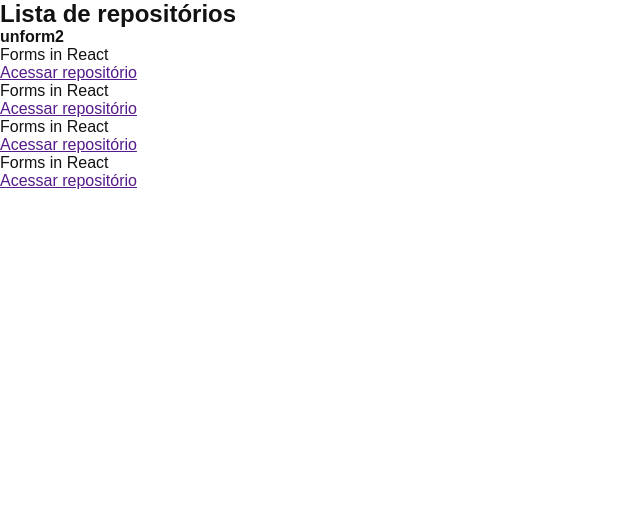
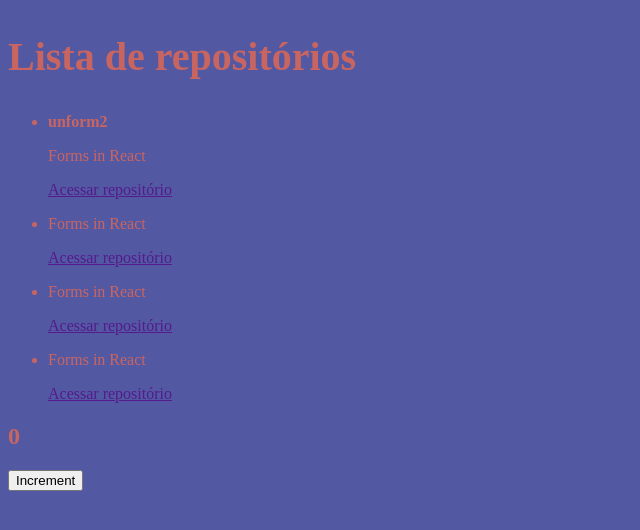
Before and after one commit to SnorlaxSPI/React_Typescript_-1, a React (Vite) app: page / in a window 1280 px wide. Shown: the top 530 px of the page, without its empty margins (0-640 px from the left). Built offline with nearby package versions, Linux system fonts and the light colour scheme.

Commit message:
2 - Complete

```diff
--- a/src/App.tsx
+++ b/src/App.tsx
@@ -1,8 +1,15 @@
+import { Counter } from './components/Counter';
 import { RepositoryList } from './components/RepositoryList';
+
 import './styles/global.scss'
 
 function App() {
-  return <RepositoryList />
+  return (
+    <>
+      <RepositoryList />
+      <Counter />
+    </>
+  )
 };
 
 export default App;
--- /dev/null
+++ b/src/components/Counter.tsx
@@ -0,0 +1,18 @@
+import { useState } from "react";
+
+export function Counter() {
+  const [counter, setCounter] = useState(0);
+
+  function increment() {
+    setCounter(counter + 1);
+  }
+
+  return (
+    <div>
+      <h2>{counter}</h2>
+      <button type="button" onClick={increment}>
+        Increment
+      </button>
+    </div>
+  );
+}
--- a/src/styles/global.scss
+++ b/src/styles/global.scss
@@ -1,10 +1,11 @@
-* {
-  margin: 0;
-  padding: 0;
-  box-sizing: border-box;
+body {
+  font: Arial, Helvetia, sans-serif;
+  background: #1f1e1e;
+  color: #41da74;
+  background: #5358a3;
+  color: #c96561;
+
+  h1 {
+    font-size: 40px;
+  }
 }
-
-body {
-  font: 16px "Helvetia Neue", Arial, sans-serif;
-  color: #121214;
-}
```
